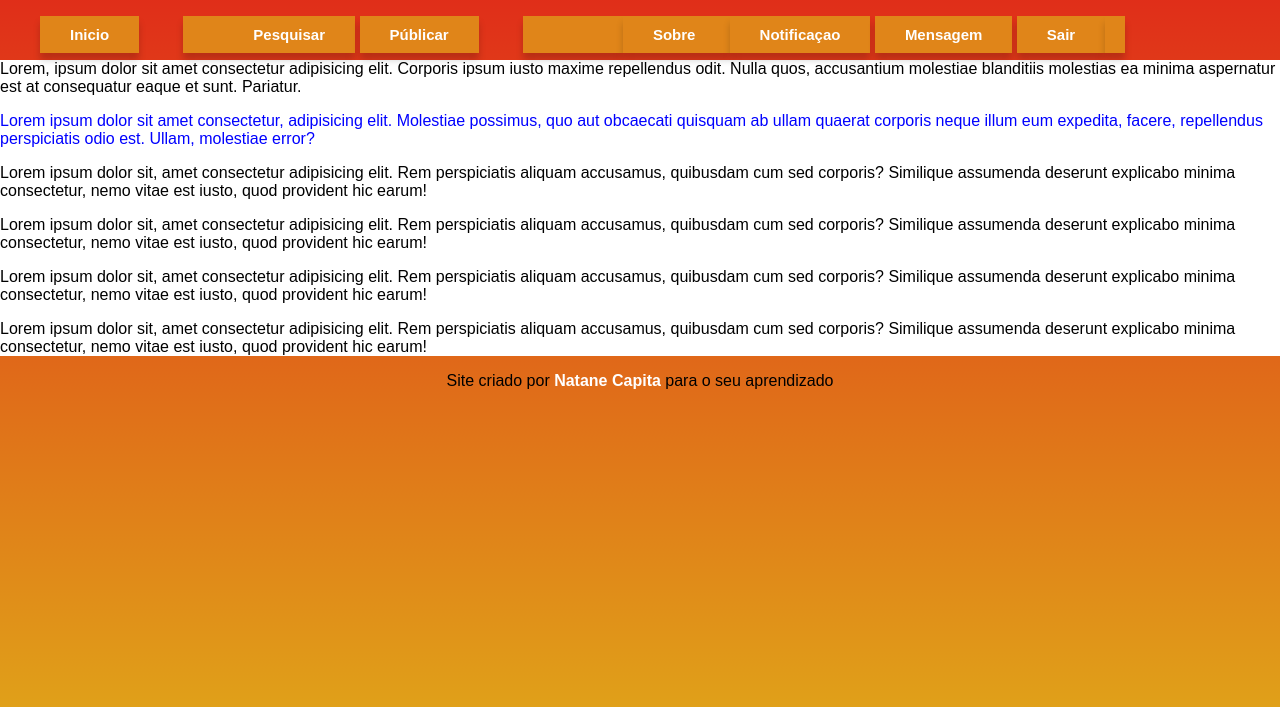
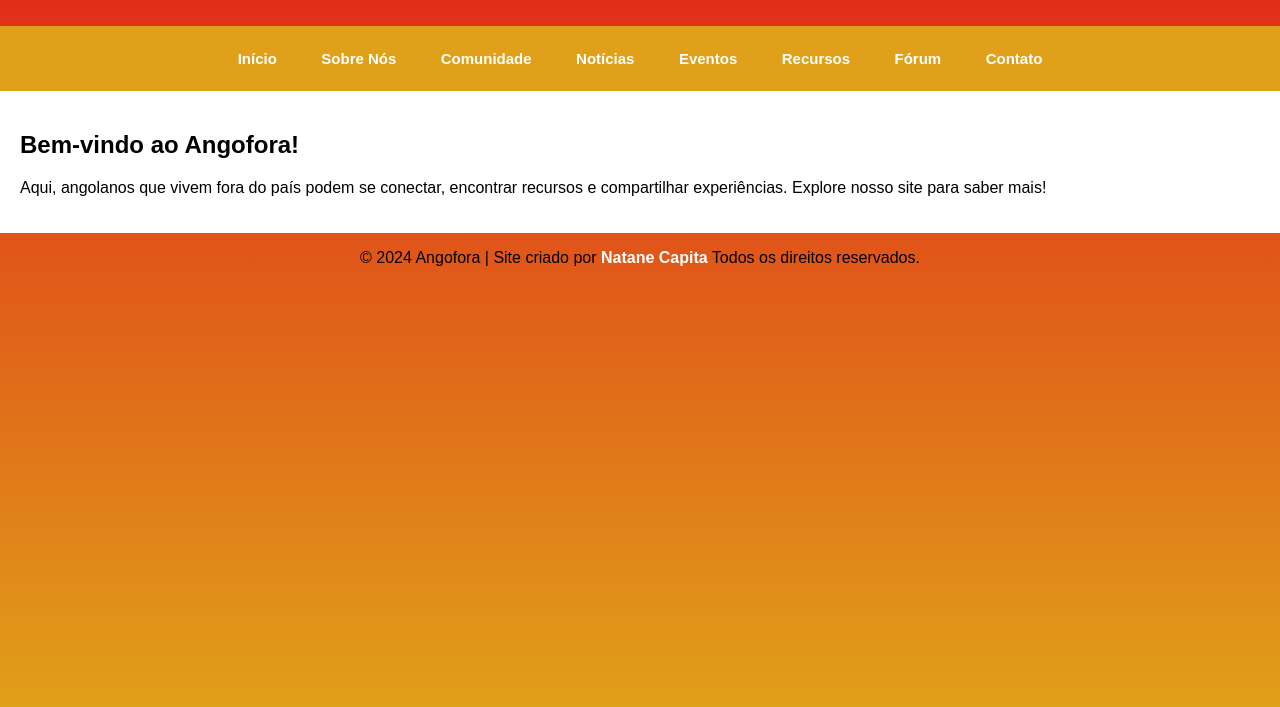
Before and after one commit to NataneCapita/Angoala-Fora, a plain HTML site: page index.html in a window 1280 px wide. Shown: the part 114-821 px from the top of the page. Drawn offline with Linux system fonts and the light colour scheme; a web font is replaced by a local one.

Commit message:
Actualizando  o meu projecto

```diff
--- a/index.html
+++ b/index.html
@@ -12,32 +12,26 @@
 
 
     <nav>
-       <ul>
-         <li><a href="#">Inicio</li>
-        <li><a href="#">Pesquisar</a></li>
-        <li> <a href="#">Públicar</li>
-            <li><a href="#"></a></li>
-        <li><a href="#">Sobre </a></li>
-        <li><a href="#">Notificaçao</a></li>
-        <li><a href="#">Mensagem</a></li>
-        <li><a href="#">Sair</a></li>
-          <li></li>
-       </ul>
+    <a href="#">Início</a>
+    <a href="#">Sobre Nós</a>
+    <a href="#">Comunidade</a>
+    <a href="#">Notícias</a>
+    <a href="#">Eventos</a>
+    <a href="#">Recursos</a>
+    <a href="#">Fórum</a>
+    <a href="#">Contato</a>
     </nav>
 </header>
 <main>
     <section>
-     <p>Lorem, ipsum dolor sit amet consectetur adipisicing elit. Corporis ipsum iusto maxime repellendus odit. Nulla quos, accusantium molestiae blanditiis molestias ea minima aspernatur est at consequatur eaque et sunt. Pariatur.</p>
-    </section>
-      <p>Lorem ipsum dolor sit amet consectetur, adipisicing elit. Molestiae possimus, quo aut obcaecati quisquam ab ullam quaerat corporis neque illum eum expedita, facere, repellendus perspiciatis odio est. Ullam, molestiae error?</p>
-      <p>Lorem ipsum dolor sit, amet consectetur adipisicing elit. Rem perspiciatis aliquam accusamus, quibusdam cum sed corporis? Similique assumenda deserunt explicabo minima consectetur, nemo vitae est iusto, quod provident hic earum!</p>
+
+        <div class="container">
+            <h2>Bem-vindo ao Angofora!</h2>
+            <p>Aqui, angolanos que vivem fora do país podem se conectar, encontrar recursos e compartilhar experiências. Explore nosso site para saber mais!</p>
+        </div>
 
 
-    <section>
 
-        <p>Lorem ipsum dolor sit, amet consectetur adipisicing elit. Rem perspiciatis aliquam accusamus, quibusdam cum sed corporis? Similique assumenda deserunt explicabo minima consectetur, nemo vitae est iusto, quod provident hic earum!</p>
-        <p>Lorem ipsum dolor sit, amet consectetur adipisicing elit. Rem perspiciatis aliquam accusamus, quibusdam cum sed corporis? Similique assumenda deserunt explicabo minima consectetur, nemo vitae est iusto, quod provident hic earum!</p>
-        <p>Lorem ipsum dolor sit, amet consectetur adipisicing elit. Rem perspiciatis aliquam accusamus, quibusdam cum sed corporis? Similique assumenda deserunt explicabo minima consectetur, nemo vitae est iusto, quod provident hic earum!</p>
     </section>
 
 </main>
@@ -70,9 +64,11 @@
 
 
 
-<footer>
-    Site criado por <strong>Natane Capita</strong> para o seu aprendizado
 
+
+    <footer>
+        <p>&copy;  2024 Angofora | Site criado por <strong>Natane Capita</strong> Todos os direitos reservados.</p>
+    </footer>
 
 </body>
 </html>
--- a/style.css
+++ b/style.css
@@ -34,7 +34,7 @@ margin: 0;
 
 
 header{
-text-align:left;
+text-align:center;
 color:black;
 
 }
@@ -42,37 +42,48 @@ color:black;
 header h1{
     font-family: var(--font2);
     color: rgb(12, 12, 12);
-    padding: 20px;
+    padding: 20px 0px;
    font-style: oblique;
 
 }
- nav li {
-    text-align:left;
-    display:inline;
-   box-shadow: 0px 7px 7px rgb(0, 0, 0, 0.178);
+h1{
+    text-align: left;
+}
+ nav {
+    text-align:center;
+    box-shadow: 0px 7px 7px rgb(0, 0, 0, 0.178);
    padding: 10px;
-   background-color:#E08519;
+   background-color:var(--cor4);
+   display: ;
 
 }
 nav a {
    color:white;
-    padding: 20px;
-    margin: 0px ;
+    padding: 14px 20px;
+    margin:0 px;
     text-decoration:none;
     font-weight: bold;
     font-size: 15px;
+    display: inline-block;
 
 }
-nav > a:hover {
-    background-color:var(--cor4);
+nav a:hover {
+    background-color:black;
     color:white;
     border-radius:3px;
     transition-duration: 5px;
-    color: var(--cor4);
+
+
+
 }
+
+
 main{
     background-color: white;
 }
+.container {
+    padding: 20px;}
+
 
 footer {
     text-align: center;
```
